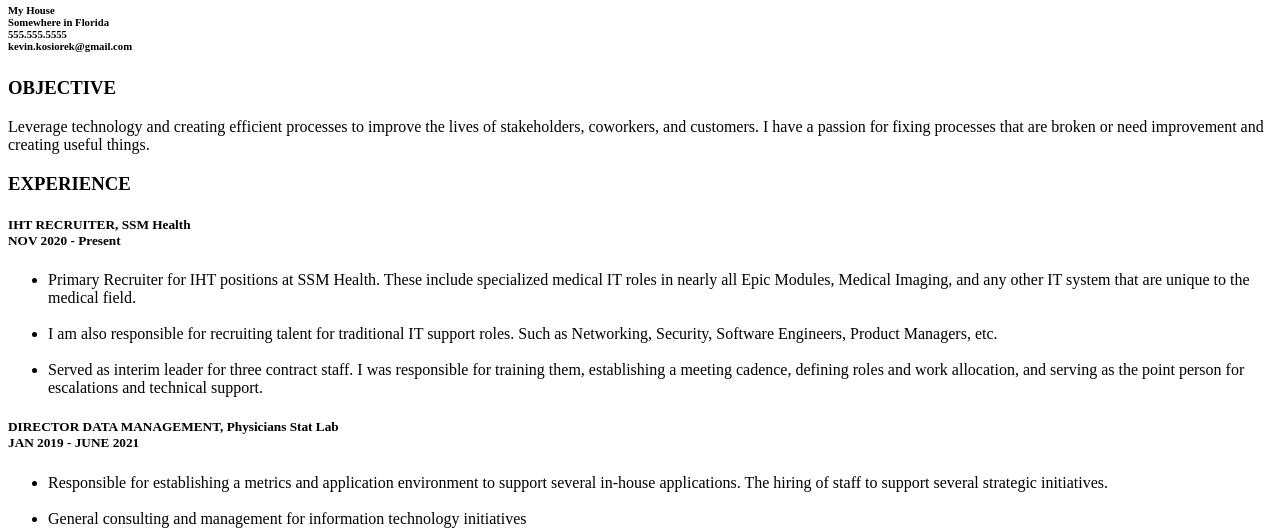
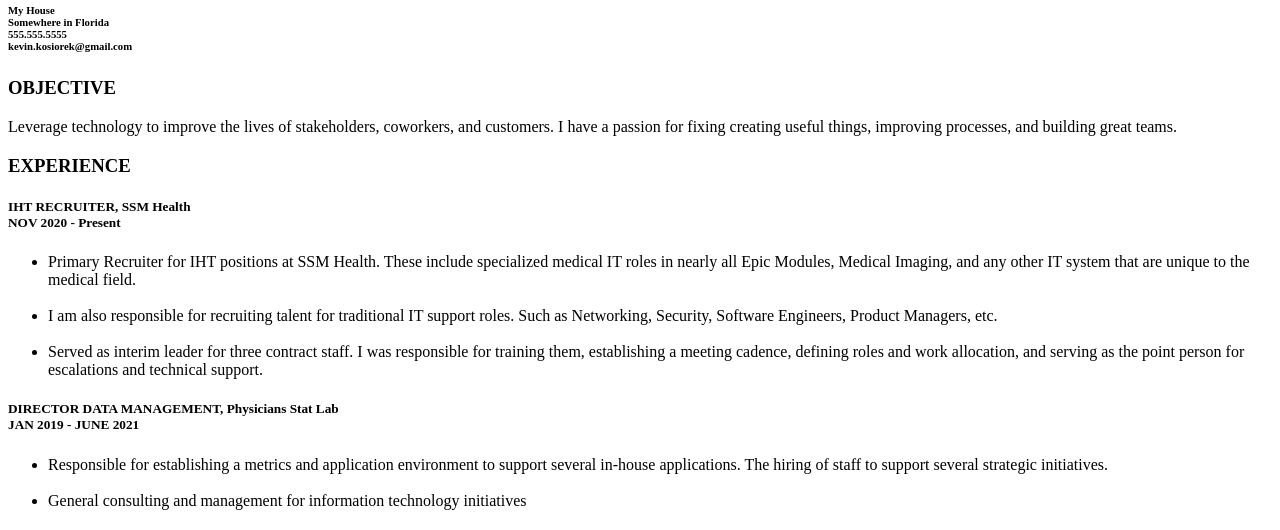
Before and after one commit to Kosioski/Resume, a plain HTML site: page index.html in a window 1280 px wide. Shown: the part 291-821 px from the top of the page. Drawn offline with Linux system fonts and the light colour scheme.

Commit message:
Add files via upload
Updated mission statement.

```diff
--- a/index.html
+++ b/index.html
@@ -16,7 +16,7 @@
 
     </h6>
     <h3>OBJECTIVE</h3>
-    <p>Leverage technology and creating efficient processes to improve the lives of stakeholders, coworkers, and customers. I have a passion for fixing processes that are broken or need improvement and creating useful things.</p>
+    <p>Leverage technology to improve the lives of stakeholders, coworkers, and customers. I have a passion for fixing creating useful things, improving processes, and building great teams.</p>
 
     <h3>EXPERIENCE</h3>
     <h5>
```
